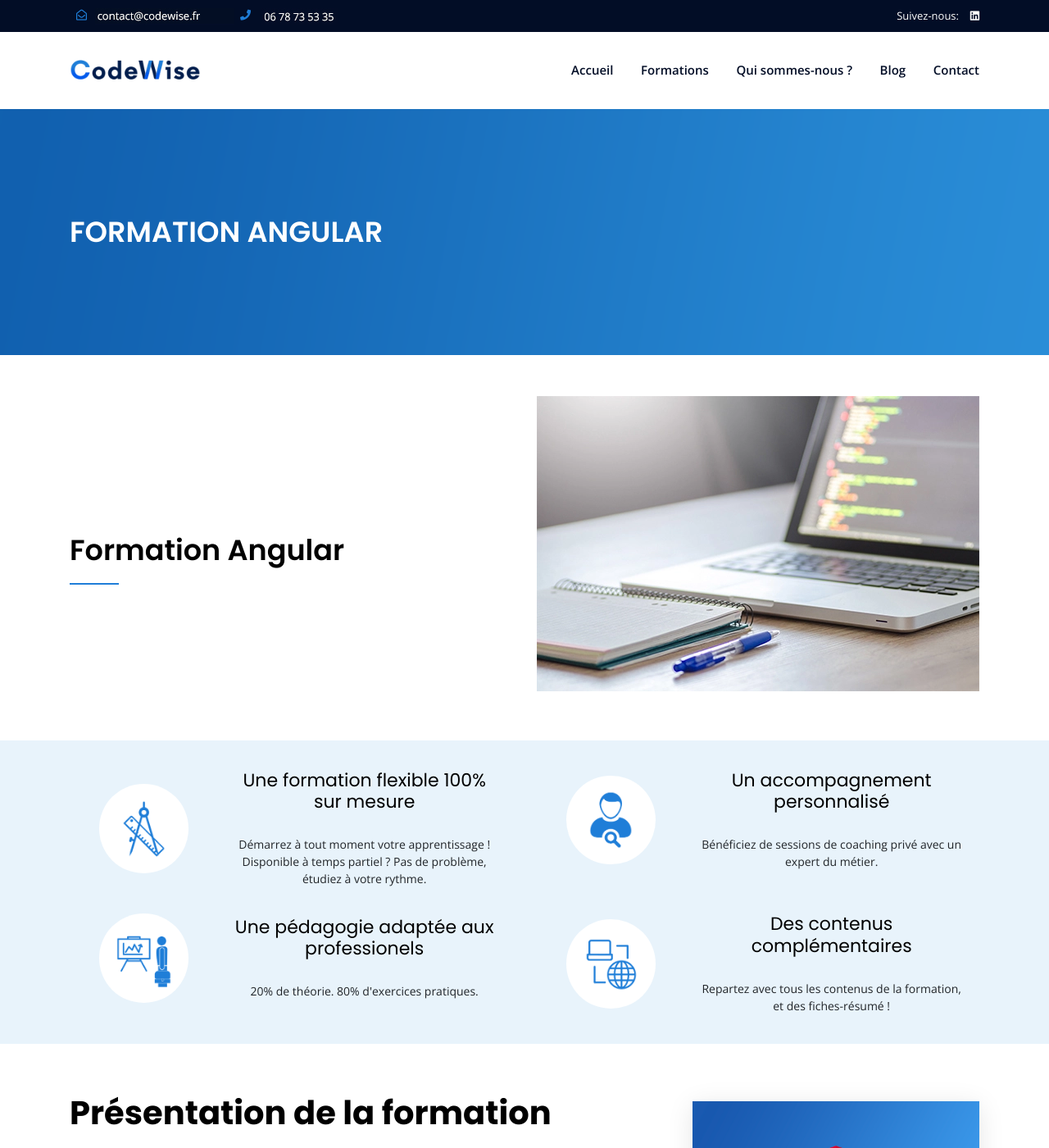
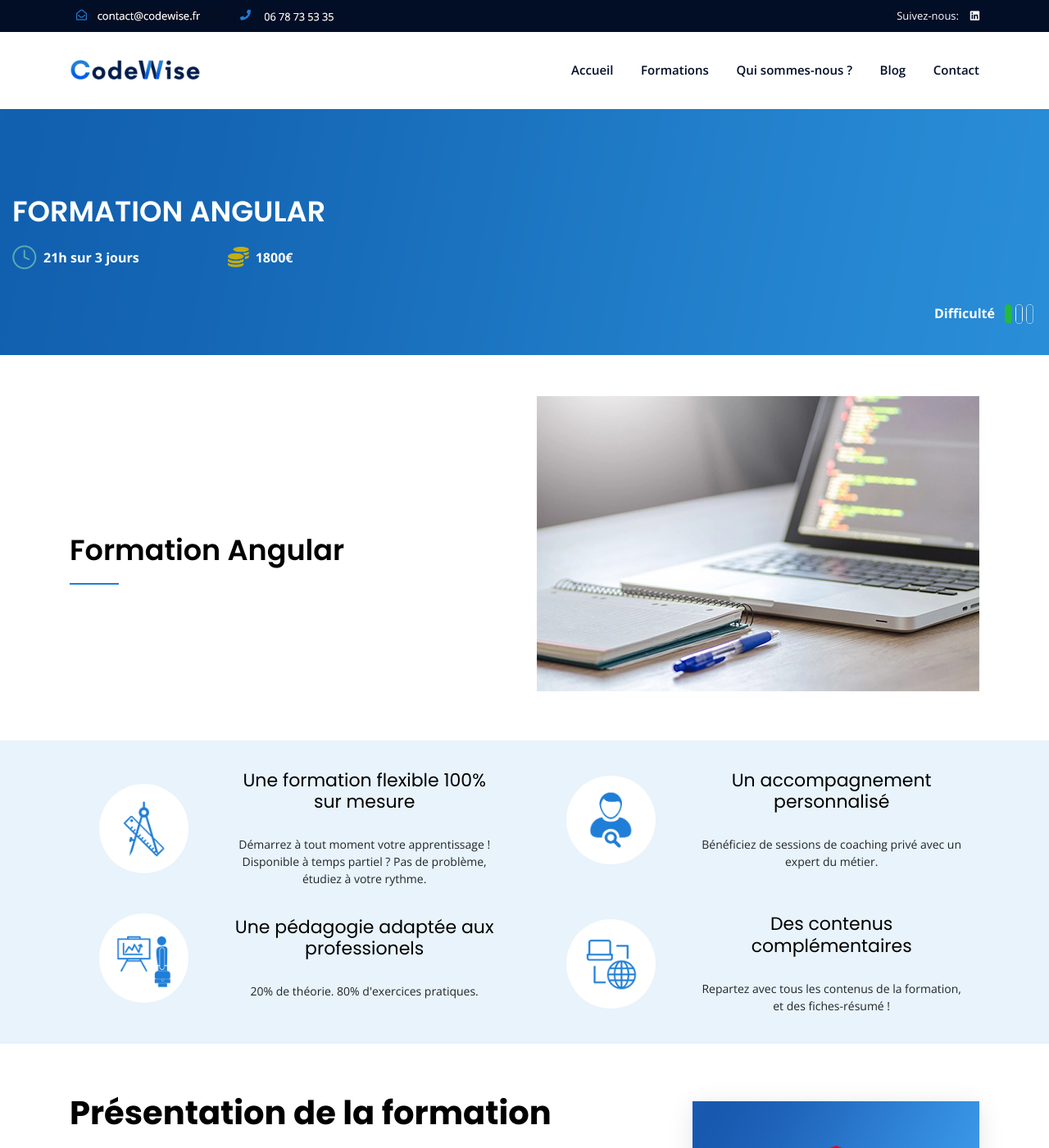
Before and after one commit to hubergerard/hubergerard.github.io, a Jekyll site: the page built from _services/angular.html, in a window 1280 px wide and 1400 px high. Shown: the whole window at 82% size. Built offline with Jekyll 4.4.1, drawn with Linux system fonts in a browser that asks for light colours.

Commit message:
add icons for duration, price and difficulty on service page

```diff
--- a/Gemfile
+++ b/Gemfile
@@ -8,7 +8,7 @@
 #
 # This will help ensure the proper Jekyll version is running.
 # Happy Jekylling!
-gem "jekyll", "~> 3.8.5"
+gem "jekyll", "~> 4.1.1"
 
 # This is the default theme for new Jekyll sites. You may change this to anything you like.
 gem "minima", "~> 2.0"
@@ -30,3 +30,6 @@
 
 # Performance-booster for watching directories on Windows
 gem "wdm", "~> 0.1.0" if Gem.win_platform?
+
+
+gem "webrick", "~> 1.7"
--- a/_layouts/service_page.html
+++ b/_layouts/service_page.html
@@ -32,20 +32,25 @@
 					<div class="breadcrumb-title sm-size">
 						<h2>{{page.title}}</h2>
 					</div>
+					<div class="mt-20 w-50 d-flex justify-content-between align-items-center">
+						<span id="duration-info" class="span-info-courses d-flex align-items-center text-white fs-16">
+								<img class=" mr-2" src="../assets/img/icons/feather-clock.png" alt="">
+								<b>{{page.duration}}</b>
+						</span>
+						<span id="price-info" class="span-info-courses d-flex align-items-center text-white fs-16" >
+							<img class="w-25 mr-2" src="../assets/img/icons/awesome-coins.png" alt="">
+							<b>{{page.price}}</b>
+						</span>
+					</div>
 				</div>
 			</div>
-			<!-- <div class="col-xl-4 col-md-6 text-left text-md-right"> -->
-				<!-- <div class="breadcrumb"> -->
-					<!-- <ul> -->
-						<!-- <li><a href="{{site.url}}">Home</a></li> -->
-						<!-- <li class="text-white pl-1">Pages /</li> -->
-						<!-- <li class="text-white pl-1">{{page.title}}</li> -->
-					<!-- </ul> -->
-				<!-- </div> -->
-			<!-- </div> -->
-
 		</div>
-
+		<div id="difficulty-info" class="d-flex mt-200">
+			<span class="text-white fs-16">
+				<b>Difficulté </b>
+				<img class="w-25 ml-2" src="../assets/img/icons/{{page.educational-level}}.png" alt="difficulty {{page.educational-level}}">
+			</span>
+		</div>
 	</section>
 	<section id="title-section">
 		<div class="container mt-50">
@@ -56,7 +61,6 @@
 					{% endif %}
 				</div>
 				<div class="col-12 col-md-6 section-title mt-40 mb-60 mt-md-auto mb-md-auto"><h2>{{page.title}}</h2></div>
-
 			</div>
 
 		</div>
--- a/assets/css/default.scss
+++ b/assets/css/default.scss
@@ -648,6 +648,9 @@
 .f-400{font-weight: 400;}
 .f-300{font-weight: 300;}
 
+/* font size */
+.fs-16{font-size: 16px;}
+
 /* Background Color */
 
 .grey-bg {
```
Also changed, not shown: assets/img/icons/advanced.png (added), assets/img/icons/awesome-coins.png (added), assets/img/icons/beginner.png (added), assets/img/icons/feather-clock.png (added), assets/img/icons/medium.png (added).
